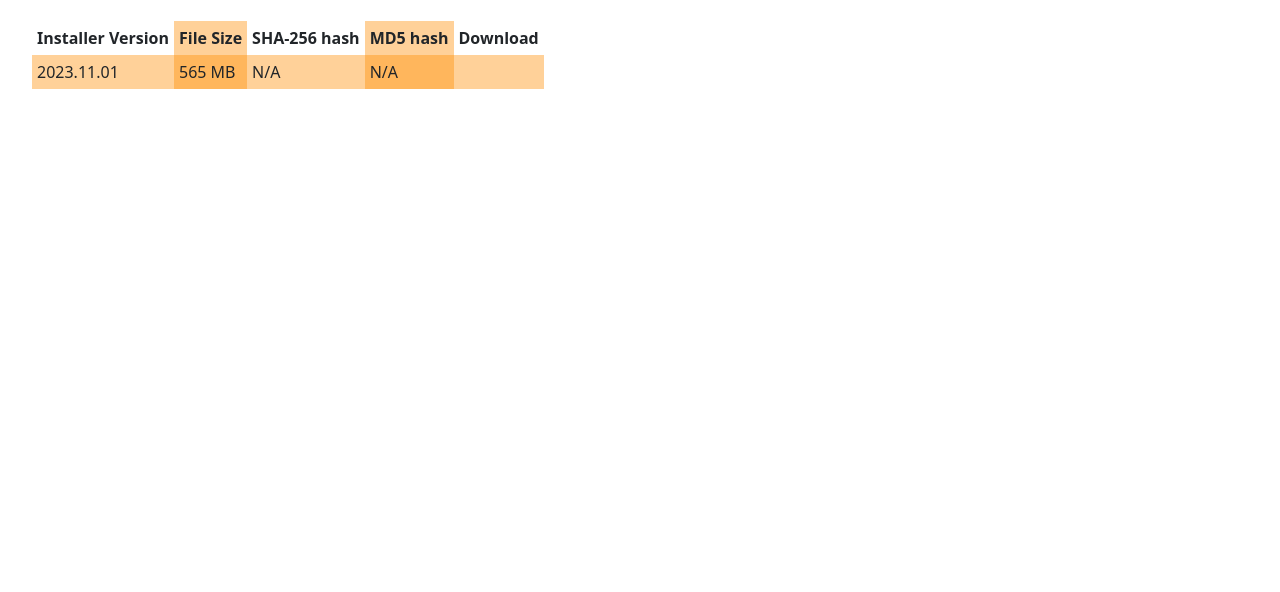
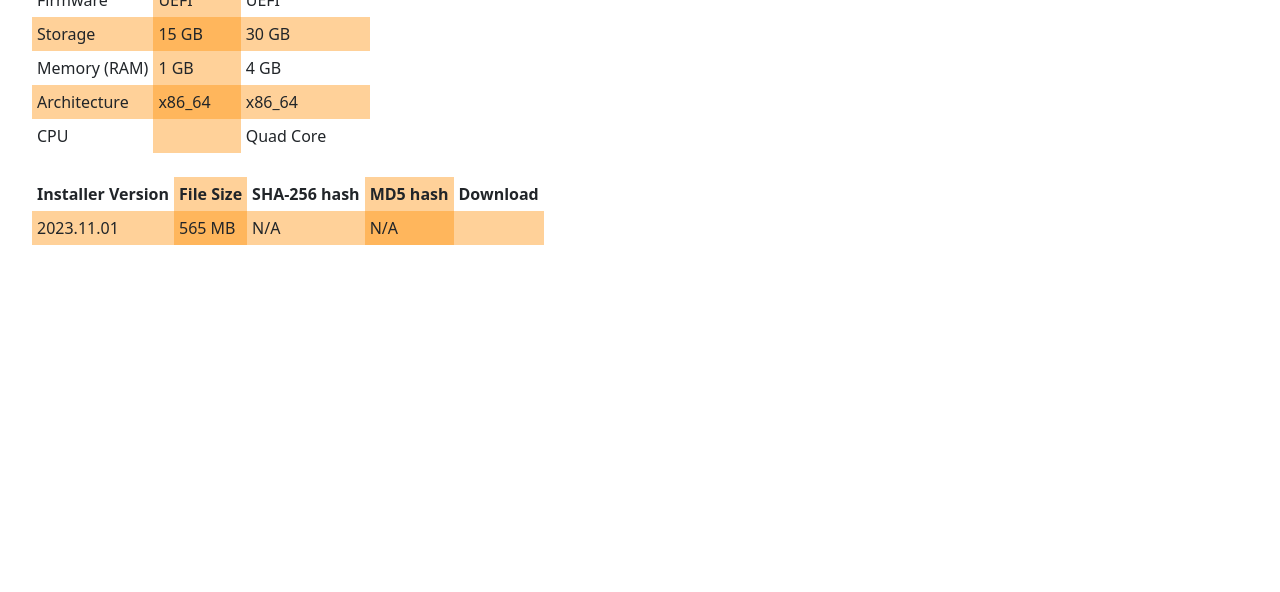
Before and after one commit to SymmetricalOS/SymmetricalOS.github.io, a plain HTML site: page download/index.html in a window 1280 px wide. Shown: the part 208-800 px from the top of the page. Drawn offline with nearby package versions, Linux system fonts and the light colour scheme.

Commit message:
Update index.html

```diff
--- a/download/index.html
+++ b/download/index.html
@@ -116,7 +116,7 @@
 			</details>
 			<iframe src="table.html" frameborder="0" width="100%" height="100%"></iframe>-->
 			<div id="reqs">
-				<h2>System requirements</h2>
+				<h2>System requirements</h2><table>
 			<thead>
   <tr>
     <th></th>
```
